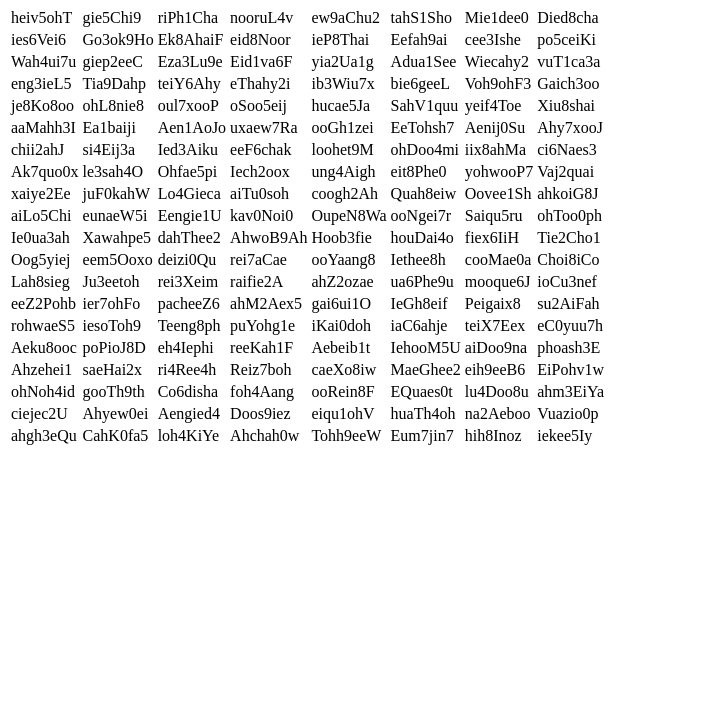
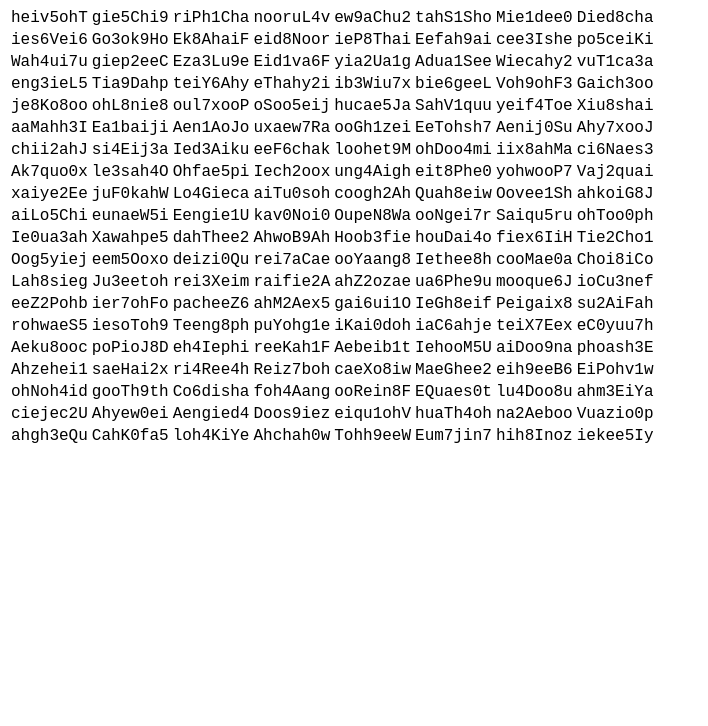
Before and after one commit to jumpercake/jumpercake.github.io, a plain HTML site: page index.html in a window 1280 px wide. Shown: the part 74-800 px from the top of the page, without its empty margins (0-708 px from the left). Drawn offline with Linux system fonts and the light colour scheme.

Commit message:
Update index.html

```diff
--- a/index.html
+++ b/index.html
@@ -1,7 +1,13 @@
 <!DOCTYPE html>
 <html>
 <head>
-<title>Title</title>
+<meta charset="UTF-8">
+<title>Test Page</title>
+<style>
+body {
+font-family: "Courier New", Courier, monospace;
+}
+</style>
 </head>
 <body>
 <h1>Heading 1</h1>
```
